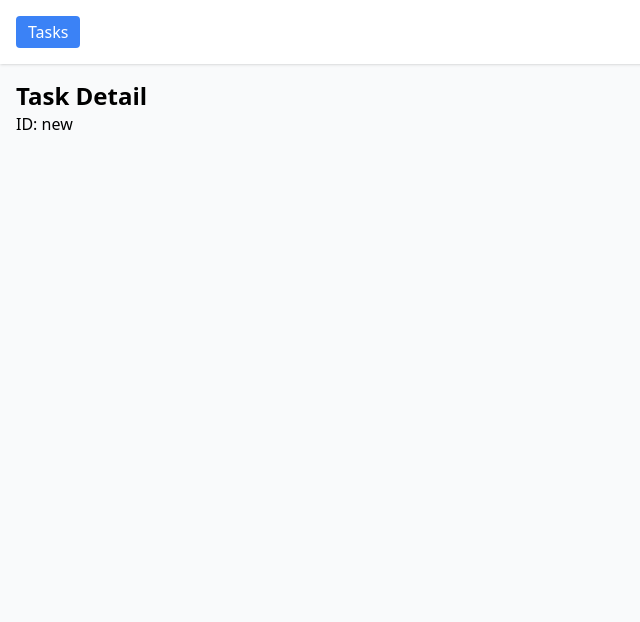
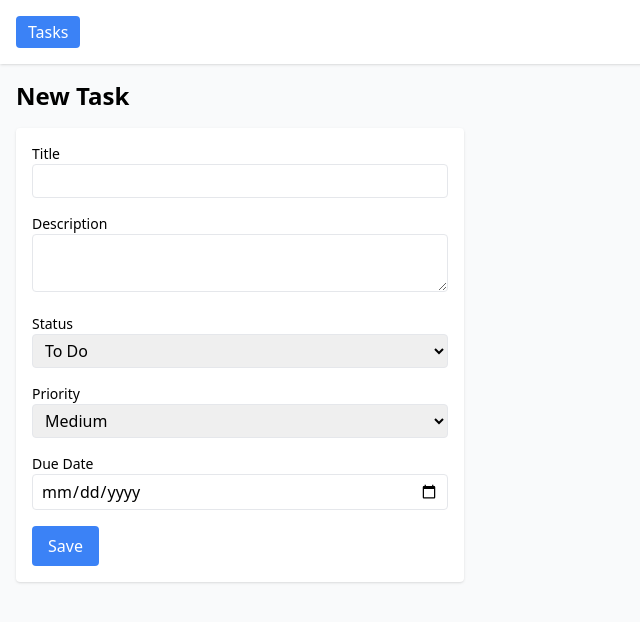
Before and after one commit to JohnyRv6/task-dashboard, a React (Vite) app: page /tasks/new in a window 1280 px wide. Shown: the top 622 px of the page, without its empty margins (0-640 px from the left). Built offline with nearby package versions, Linux system fonts and the light colour scheme.

Commit message:
feat: add TaskForm component and NewTaskPage with react-hook-form and zod validation

```diff
--- a/package.json
+++ b/package.json
@@ -10,11 +10,14 @@
     "preview": "vite preview"
   },
   "dependencies": {
+    "@hookform/resolvers": "^5.2.1",
     "date-fns": "^4.1.0",
     "nanoid": "^5.1.5",
     "react": "^19.1.1",
     "react-dom": "^19.1.1",
-    "react-router-dom": "^7.8.0"
+    "react-hook-form": "^7.62.0",
+    "react-router-dom": "^7.8.0",
+    "zod": "^4.0.17"
   },
   "devDependencies": {
     "@eslint/js": "^9.32.0",
--- a/src/App.tsx
+++ b/src/App.tsx
@@ -3,7 +3,6 @@ import { Outlet, NavLink } from "react-router-dom";
 export default function App() {
   return (
     <div className="min-h-screen flex flex-col bg-gray-50">
-      {/* Header */}
       <header className="bg-white shadow">
         <nav className="container mx-auto flex gap-4 p-4">
           <NavLink
@@ -17,7 +16,6 @@ export default function App() {
         </nav>
       </header>
 
-      {/* Main Content */}
       <main className="container mx-auto flex-1 p-4">
         <Outlet />
       </main>
--- /dev/null
+++ b/src/components/taskForm.tsx
@@ -0,0 +1,102 @@
+import { useForm } from "react-hook-form";
+import { z } from "zod";
+import { zodResolver } from "@hookform/resolvers/zod";
+import type { Task, TaskStatus, TaskPriority } from "../types/task";
+
+const schema = z.object({
+  title: z.string().min(1, "Title is required"),
+  description: z.string().optional(),
+  status: z.enum(["To Do", "In Progress", "Done"]),
+  priority: z.enum(["Low", "Medium", "High"]),
+  dueDate: z.string().optional(),
+});
+
+export type TaskFormValues = z.infer<typeof schema>;
+
+interface TaskFormProps {
+  defaultValues?: Partial<Task>;
+  onSubmit: (values: TaskFormValues) => void;
+}
+
+export default function TaskForm({ defaultValues, onSubmit }: TaskFormProps) {
+  const {
+    register,
+    handleSubmit,
+    formState: { errors },
+  } = useForm<TaskFormValues>({
+    resolver: zodResolver(schema),
+    defaultValues: {
+      title: defaultValues?.title || "",
+      description: defaultValues?.description || "",
+      status: (defaultValues?.status as TaskStatus) || "To Do",
+      priority: (defaultValues?.priority as TaskPriority) || "Medium",
+      dueDate: defaultValues?.dueDate || "",
+    },
+  });
+
+  return (
+    <form
+      onSubmit={handleSubmit(onSubmit)}
+      className="bg-white p-4 shadow rounded max-w-md space-y-4"
+    >
+      <div>
+        <label className="block text-sm font-medium">Title</label>
+        <input
+          {...register("title")}
+          className="w-full border rounded px-2 py-1"
+        />
+        {errors.title && (
+          <p className="text-red-600 text-sm">{errors.title.message}</p>
+        )}
+      </div>
+
+      <div>
+        <label className="block text-sm font-medium">Description</label>
+        <textarea
+          {...register("description")}
+          className="w-full border rounded px-2 py-1"
+        />
+      </div>
+
+      <div>
+        <label className="block text-sm font-medium">Status</label>
+        <select
+          {...register("status")}
+          className="w-full border rounded px-2 py-1"
+        >
+          <option>To Do</option>
+          <option>In Progress</option>
+          <option>Done</option>
+        </select>
+      </div>
+
+      <div>
+        <label className="block text-sm font-medium">Priority</label>
+        <select
+          {...register("priority")}
+          className="w-full border rounded px-2 py-1"
+        >
+          <option>Low</option>
+          <option>Medium</option>
+          <option>High</option>
+        </select>
+      </div>
+
+      <div>
+        <label className="block text-sm font-medium">Due Date</label>
+        <input
+          type="date"
+          {...register("dueDate")}
+          className="w-full border rounded px-2 py-1"
+        />
+      </div>
+
+      <button
+        type="submit"
+        className="bg-blue-500 text-white px-4 py-2 rounded hover:bg-blue-600"
+      >
+        Save
+      </button>
+    </form>
+  );
+}
--- a/src/main.tsx
+++ b/src/main.tsx
@@ -1,9 +1,11 @@
 import React from "react";
 import ReactDOM from "react-dom/client";
 import { RouterProvider, createBrowserRouter } from "react-router-dom";
+
 import App from "./App";
 import TasksPage from "./pages/tasksPage";
 import TaskDetailPage from "./pages/taskDetailPage";
+import NewTaskPage from "./pages/newTaskPage";
 
 import "./index.css";
 
@@ -13,6 +15,7 @@ const router = createBrowserRouter([
     element: <App />,
     children: [
       { path: "tasks", element: <TasksPage /> },
+      { path: "tasks/new", element: <NewTaskPage /> },
       { path: "tasks/:id", element: <TaskDetailPage /> },
     ],
   },
--- /dev/null
+++ b/src/pages/newTaskPage.tsx
@@ -0,0 +1,20 @@
+import TaskForm, { type TaskFormValues } from "../components/taskForm";
+import { useTasks } from "../hooks/useTasks";
+import { useNavigate } from "react-router-dom";
+
+export default function NewTaskPage() {
+  const { addTask } = useTasks();
+  const navigate = useNavigate();
+
+  const handleSubmit = (values: TaskFormValues) => {
+    addTask(values);
+    navigate("/tasks");
+  };
+
+  return (
+    <div>
+      <h1 className="text-2xl font-bold mb-4">New Task</h1>
+      <TaskForm onSubmit={handleSubmit} />
+    </div>
+  );
+}
```
Also changed, not shown: 1 other file (tests, documents, lock files or other folders).
